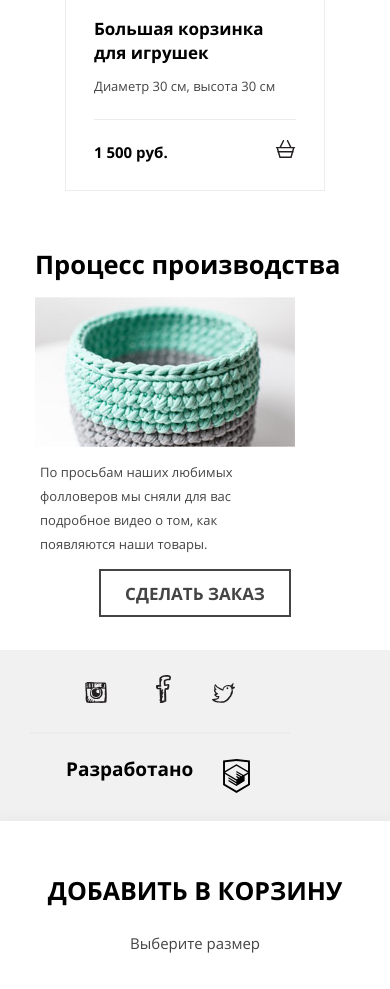
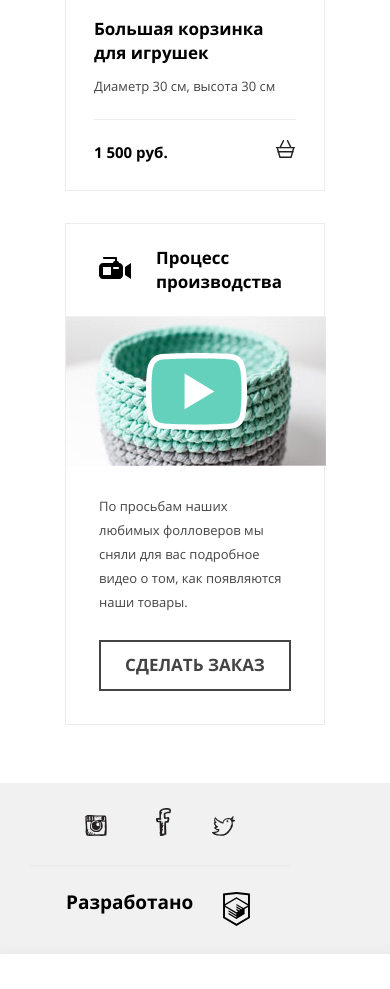
Before and after one commit to alyonafomenkova/436447-mishka, a website: page source/catalog.html in a window 390 px wide. Shown: the part 1301-2290 px from the top of the page. Drawn offline with nearby package versions, Linux system fonts and the light colour scheme; files that its build step writes are made by us from their sources.

Commit message:
Pixel perfect catalog page for mobile.

```diff
--- a/source/catalog.html
+++ b/source/catalog.html
@@ -164,7 +164,7 @@
           <div class="video-post__header">
             <h2 class="video-post__title">Процесс производства</h2>
           </div>
-          <div class="video-post__image-wrapper">
+          <div class="video-post__preview-wrapper">
             <picture>
               <source media="(min-width: 1250px)" srcset="img/video-desktop@1x.jpg 1x, img/video-desktop@2x.jpg 2x">
               <source media="(min-width: 768px)" srcset="img/video-tablet@1x.jpg, img/video-tablet@2x.jpg 2x">
--- a/source/sass/blocks/video-post.scss
+++ b/source/sass/blocks/video-post.scss
@@ -1,5 +1,7 @@
 .video-post {
+  margin: -8px 30px 58px 30px;
   padding-bottom: 33px;
+  border: 1px solid #ececec;
 }
 
 .video-post__wrapper-layout {
@@ -8,30 +10,67 @@
   position: relative;
 }
 
-.video-post__title {
-  line-height: 24px;
+.video-post__header {
+  position: relative;
+  margin-bottom: 8px;
+
+  &::before {
+    content: "";
+    position: absolute;
+    top: 28px;
+    left: 33px;
+    width: 32px;
+    height: 27px;
+    background-image: url("../img/icon-video.svg");
+  }
 }
 
-.video-post__image {
-  background-color: #f8f8f8;
+.video-post__title {
+  padding-top: 8px;
+  padding-left: 90px;
+  font-size: 17px;
+  line-height: 24px;
+  text-align: left;
+}
+
+.video-post__preview-wrapper {
+  position: relative;
   width: 260px;
   height: 150px;
+  background-color: #f8f8f8;
+
+  &::before {
+    content: "";
+    position: absolute;
+    top: 37px;
+    left: 80px;
+    width: 101px;
+    height: 77px;
+    background-image: url("../img/icon-play.svg");
+  }
+}
+
+.video-post__info {
+  margin-top: 15px;
+  padding: 0 28px;
 }
 
 .video-post__text {
+  width: 190px;
+  padding-left: 5px;
+  margin-bottom: 26px;
   font-size: 13px;
   line-height: 24px;
   font-weight: normal;
   color: #444444;
-  width: 200px;
-  padding-left: 5px;
 }
 
 .video-post__btn-order {
+  width: 192px;
+  margin: 0 auto;
+  padding-bottom: 16px;
   font-size: 17px;
   line-height: 16px;
-  width: 192px;
-  margin: 0 auto;
 }
 
 @media (min-width: $tablet-width) {
@@ -39,7 +78,7 @@
     flex-direction: column;
   }
 
-  .video-post__image-wrapper {
+  .video-post__preview-wrapper {
     order: -1;
     width: 668px;
   }
@@ -68,7 +107,7 @@
     max-width: 350px;
   }
 
-  .video-post__image-wrapper {
+  .vvideo-post__preview-wrapper {
     position: absolute;
     left: 0;
     width: 682px;
```
